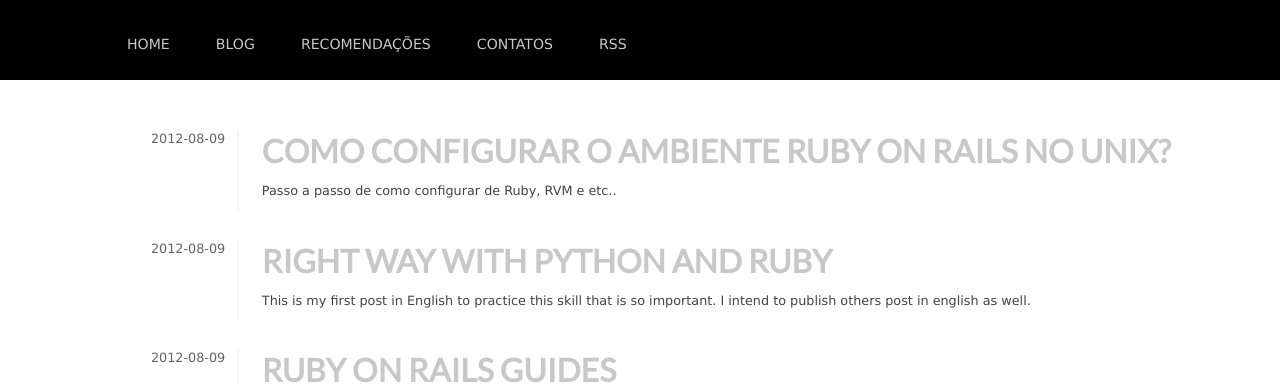
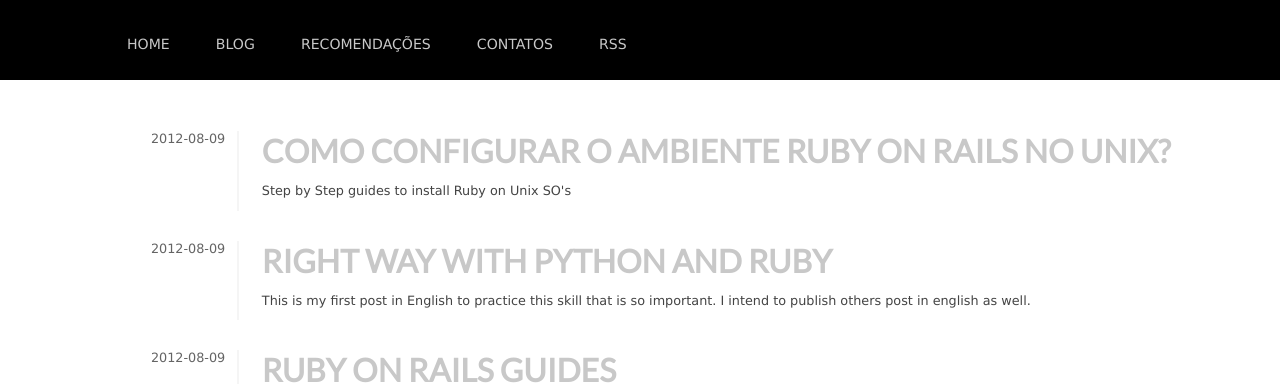
Before and after one commit to rgarbin/rgarbin.github.com, a Jekyll site: the page built from references/ruby.html, in a window 1280 px wide. Shown: the top 384 px of the page. Built offline with Jekyll 4.4.1, drawn with Linux system fonts in a browser that asks for light colours; comment, search, counter and statistics services are not loaded.

Commit message:
adjusts references

```diff
--- a/references/ruby.html
+++ b/references/ruby.html
@@ -6,8 +6,8 @@
 <article>
    <small>2012-08-09</small>
     <div class="post">
-      <h3><a href="http://calendar.perfplanet.com/2012/liking-performance/" alt="Como Configurar O Ambiente Ruby On Rails No Unix?" target="_blank">Como Configurar O Ambiente Ruby On Rails No Unix?</a></h3>
-      <p>Passo a passo de como configurar de Ruby, RVM e etc..</p>
+      <h3><a href="https://github.com/danielvlopes/ruby-unix" alt="Como Configurar O Ambiente Ruby On Rails No Unix?" target="_blank">Como Configurar O Ambiente Ruby On Rails No Unix?</a></h3>
+      <p>Step by Step guides to install Ruby on Unix SO's</p>
     </div>
 </article>
 <article>
```
